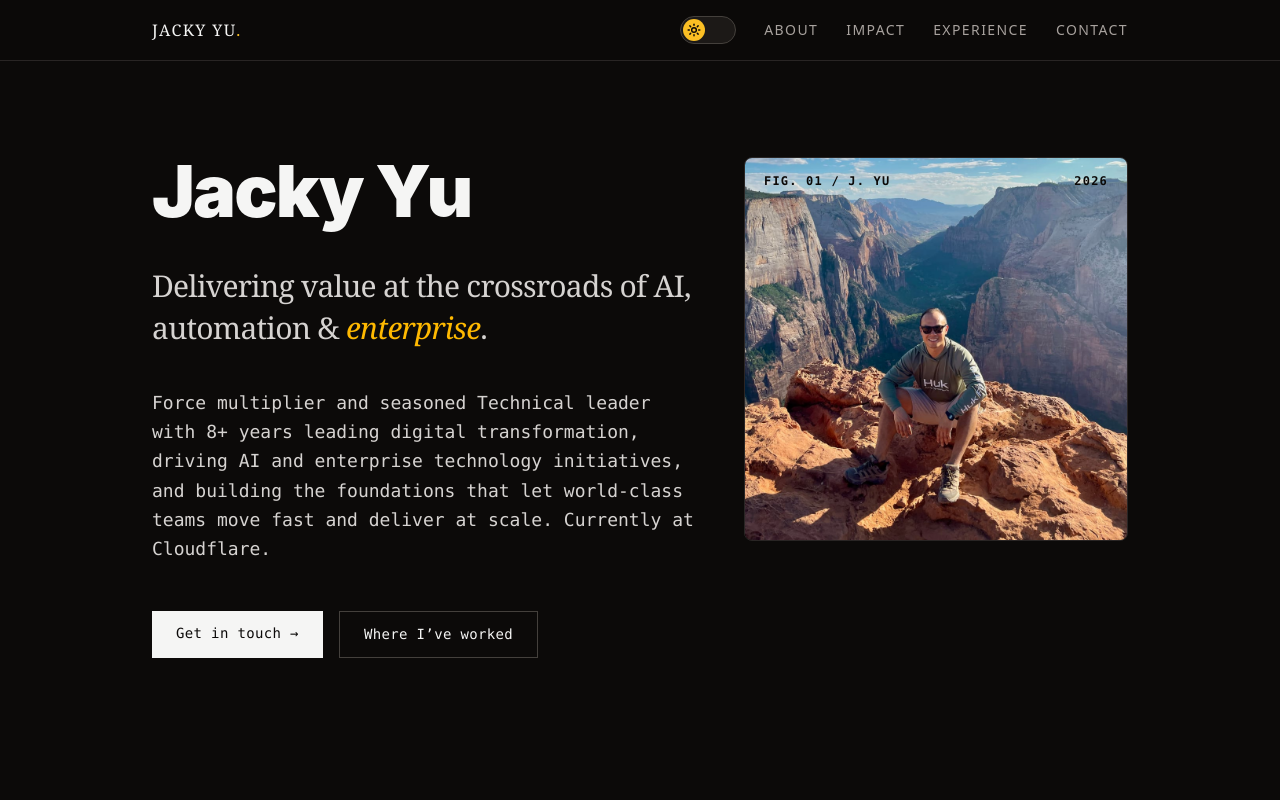
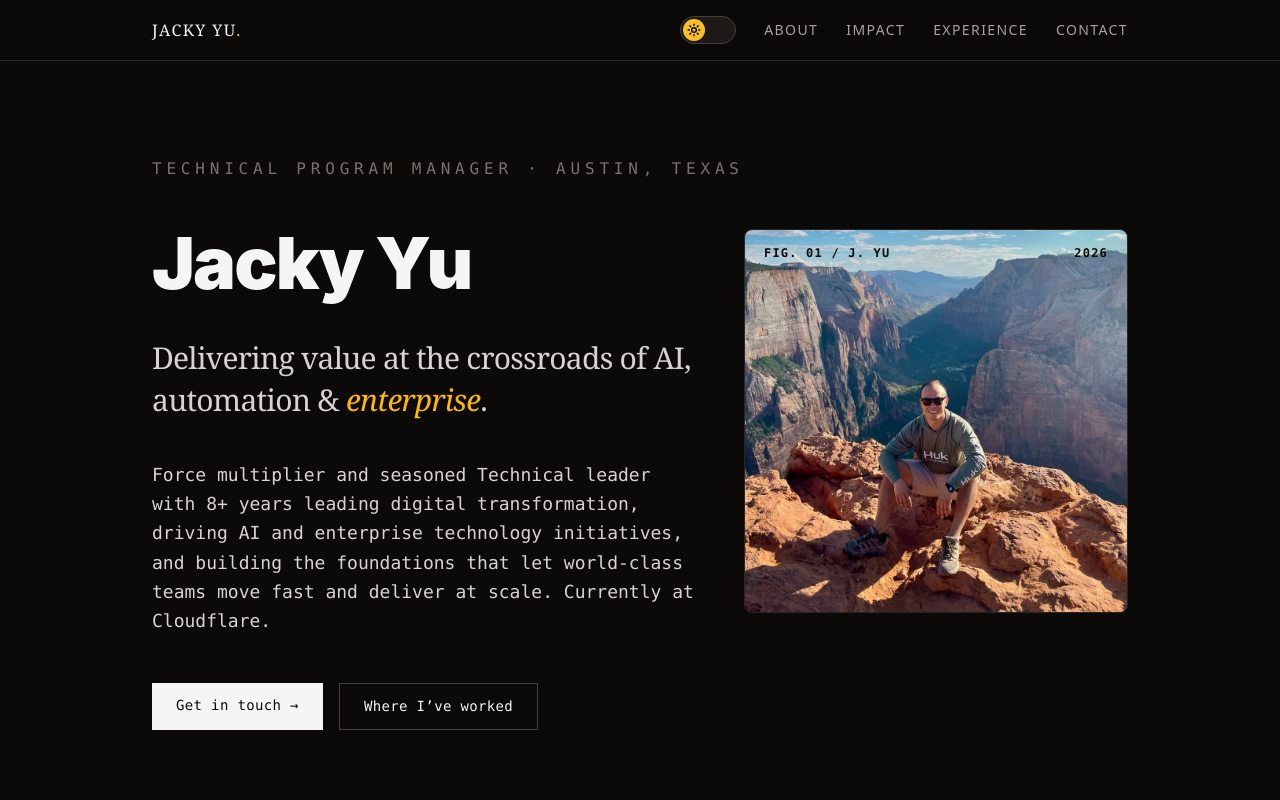
Before and after one commit to jackyyu93/jackyyu-me, an Astro site: page / in a window 1280 px wide. Shown: the top 800 px of the page. Built offline with nearby package versions, Linux system fonts and the light colour scheme; Astro itself is replaced by a stand-in of ours.

Commit message:
Restore hero kicker without J01 prefix

```diff
--- a/src/pages/index.astro
+++ b/src/pages/index.astro
@@ -306,6 +306,10 @@ const meta = {
     <main class="max-w-5xl mx-auto px-6 py-16 md:py-24 space-y-32 md:space-y-40">
       <!-- HERO -->
       <section id="hero" class="space-y-10 md:space-y-12">
+        <p class="text-sm md:text-base tracking-[0.3em] uppercase font-mono whitespace-nowrap overflow-x-auto" style="color: var(--text-faint);">
+          Technical Program Manager · Austin, Texas
+        </p>
+
         <div class="lg:clearfix">
           <div class="relative mb-8 lg:mb-4 lg:float-right lg:ml-12 lg:w-[24rem] w-full max-w-sm mx-auto lg:mx-0">
             <img
```
